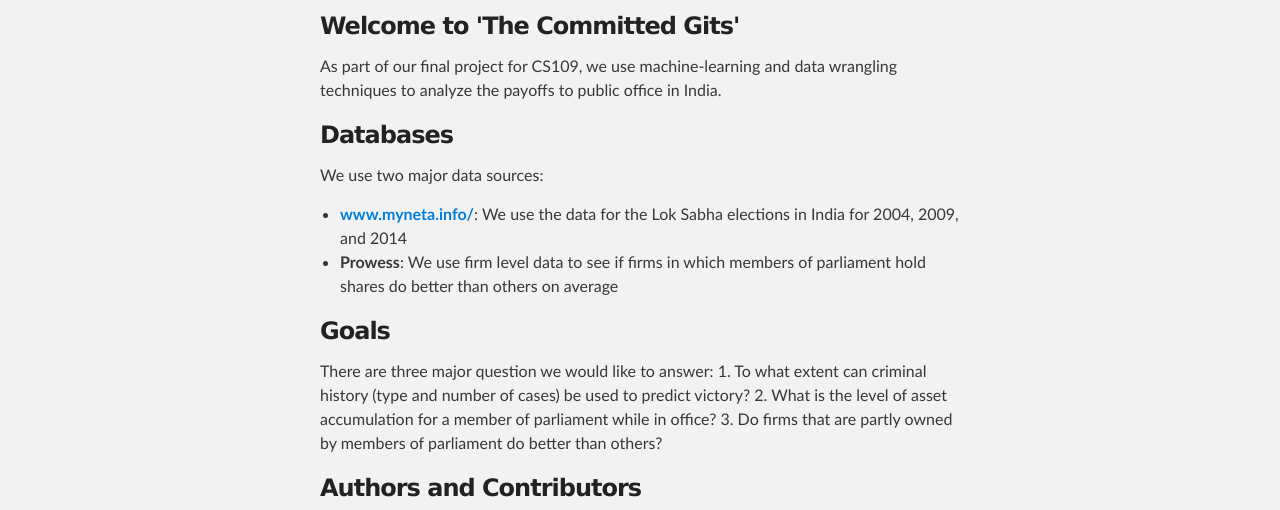
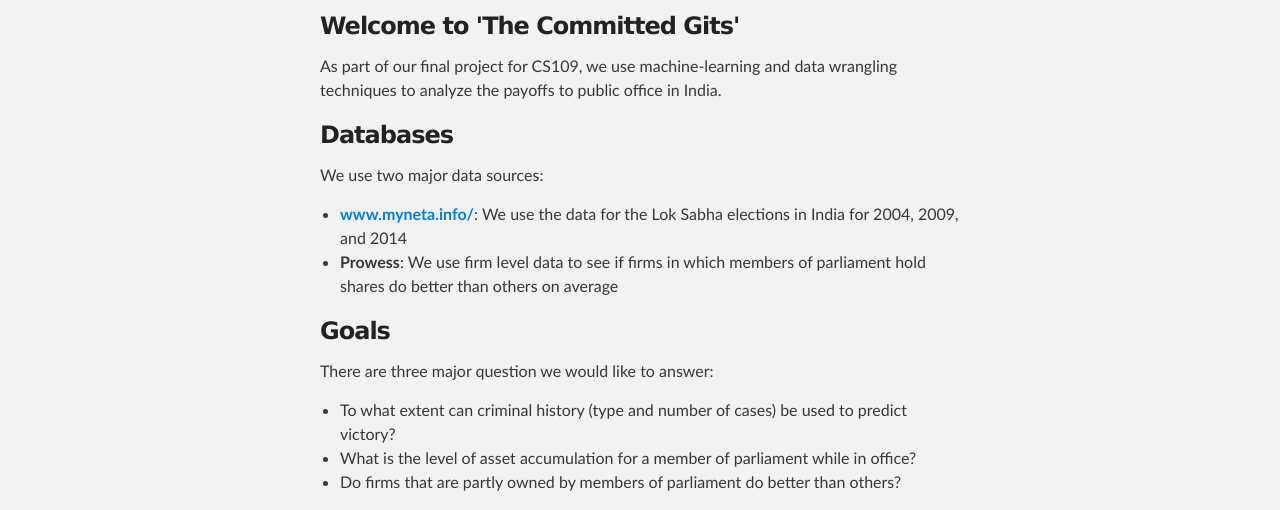
Before and after one commit to martinkess/payoffs-to-public-office-1, a plain HTML site: page index.html in a window 1280 px wide. Shown: the part 252-762 px from the top of the page. Drawn offline with Linux system fonts and the light colour scheme.

```diff
--- a/index.html
+++ b/index.html
@@ -51,10 +51,13 @@
 <h3>
 <a id="goals" class="anchor" href="#goals" aria-hidden="true"><span class="octicon octicon-link"></span></a>Goals</h3>
 
-<p>There are three major question we would like to answer:
-1. To what extent can criminal history (type and number of cases) be used to predict victory?
-2. What is the level of asset accumulation for a member of parliament while in office?
-3. Do firms that are partly owned by members of parliament do better than others?</p>
+<p>There are three major question we would like to answer:</p>
+
+<ul>
+<li>To what extent can criminal history (type and number of cases) be used to predict victory?</li>
+<li>What is the level of asset accumulation for a member of parliament while in office?</li>
+<li>Do firms that are partly owned by members of parliament do better than others?</li>
+</ul>
 
 <h3>
 <a id="authors-and-contributors" class="anchor" href="#authors-and-contributors" aria-hidden="true"><span class="octicon octicon-link"></span></a>Authors and Contributors</h3>
--- a/params.json
+++ b/params.json
@@ -1 +1 @@
-{"name":"Payoffs-to-public-office","tagline":"CS109 Final Project - Analyzing the payoff to public office","body":"### Welcome to 'The Committed Gits'\r\nAs part of our final project for CS109, we use machine-learning and data wrangling techniques to analyze the payoffs to public office in India. \r\n\r\n### Databases\r\nWe use two major data sources:\r\n* **www.myneta.info/**: We use the data for the Lok Sabha elections in India for 2004, 2009, and 2014\r\n* **Prowess**: We use firm level data to see if firms in which members of parliament hold shares do better than others on average\r\n\r\n\r\n### Goals\r\nThere are three major question we would like to answer:\r\n1. To what extent can criminal history (type and number of cases) be used to predict victory?\r\n2. What is the level of asset accumulation for a member of parliament while in office?\r\n3. Do firms that are partly owned by members of parliament do better than others?\r\n\r\n### Authors and Contributors\r\nThe contributors are all students of the MPA/ID 2016 program at Harvard Kennedy School.\r\nMembers are: @anneshrestha, @matiascuadra, @martinkess\r\n\r\n### Contact\r\nPlease email committedgits@gmail.com for any questions","google":"","note":"Don't delete this file! It's used internally to help with page regeneration."}
+{"name":"Payoffs-to-public-office","tagline":"CS109 Final Project - Analyzing the payoff to public office","body":"### Welcome to 'The Committed Gits'\r\nAs part of our final project for CS109, we use machine-learning and data wrangling techniques to analyze the payoffs to public office in India. \r\n\r\n### Databases\r\nWe use two major data sources:\r\n* **www.myneta.info/**: We use the data for the Lok Sabha elections in India for 2004, 2009, and 2014\r\n* **Prowess**: We use firm level data to see if firms in which members of parliament hold shares do better than others on average\r\n\r\n\r\n### Goals\r\nThere are three major question we would like to answer:\r\n* To what extent can criminal history (type and number of cases) be used to predict victory?\r\n* What is the level of asset accumulation for a member of parliament while in office?\r\n* Do firms that are partly owned by members of parliament do better than others?\r\n\r\n### Authors and Contributors\r\nThe contributors are all students of the MPA/ID 2016 program at Harvard Kennedy School.\r\nMembers are: @anneshrestha, @matiascuadra, @martinkess\r\n\r\n### Contact\r\nPlease email committedgits@gmail.com for any questions","google":"","note":"Don't delete this file! It's used internally to help with page regeneration."}
```
